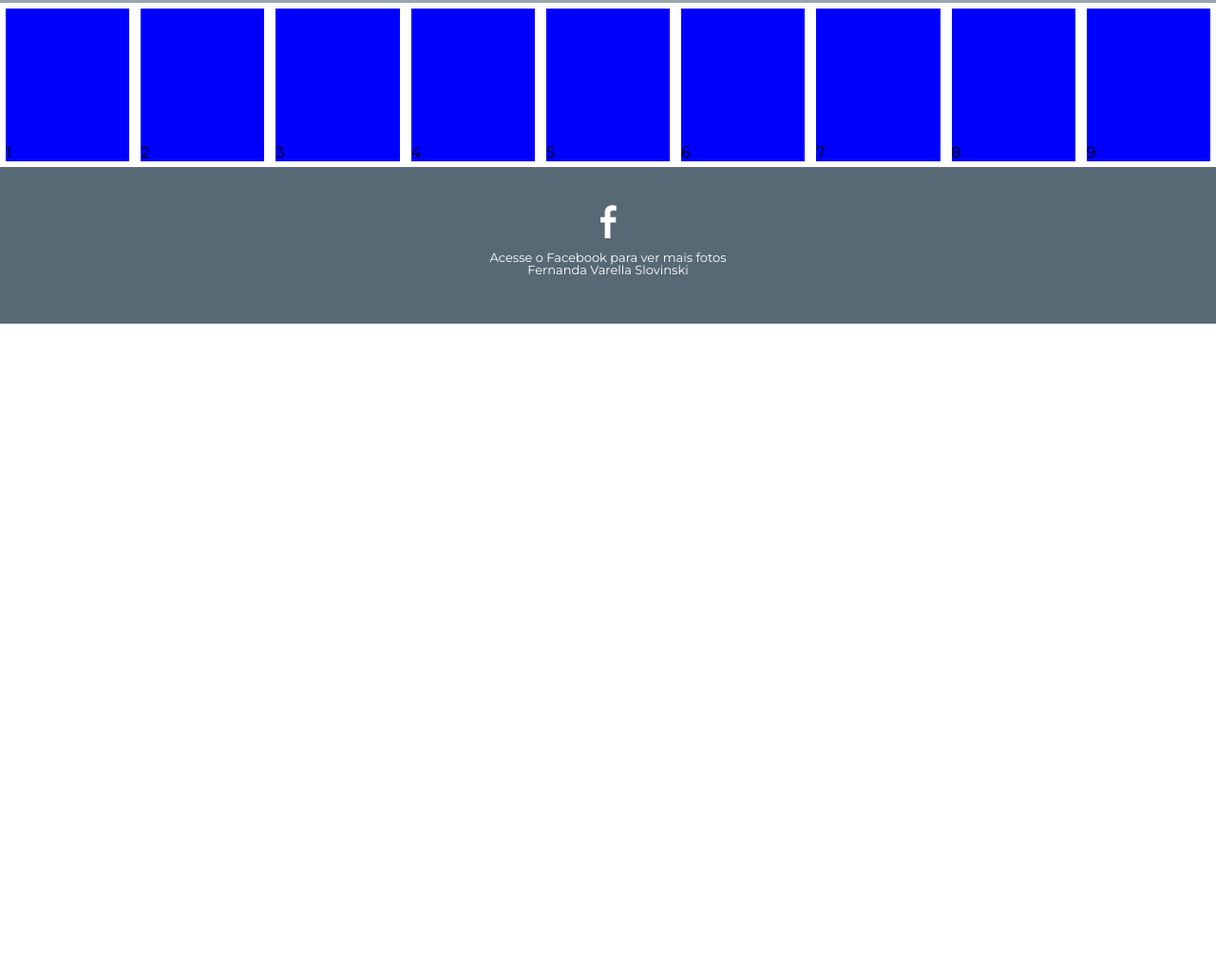
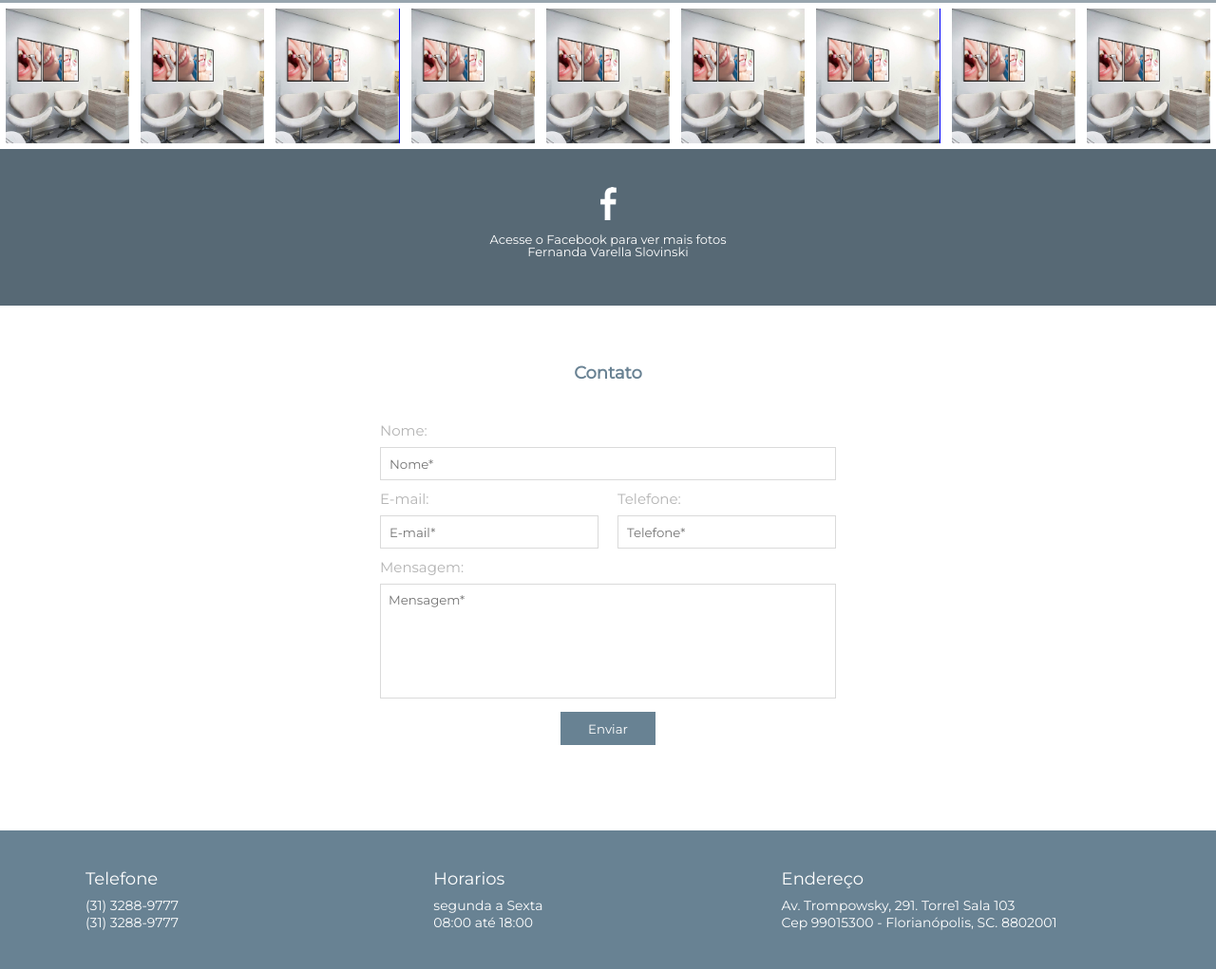
Before and after one commit to CarlosDevit/projeto_html_4, a plain HTML site: page index.html in a window 1280 px wide. Shown: the part 2774-3795 px from the top of the page at 95% size. Before the commit the page ends 3115 px from the top, so only its background shows below. Drawn offline with Linux system fonts and the light colour scheme.

Commit message:
Final Commit

```diff
--- a/css/style.css
+++ b/css/style.css
@@ -244,36 +244,36 @@ section.videos iframe {
 
 /*Section Treatments */
 
-section.treatments{
+section.treatments {
     padding: 70px 2%;
 }
 
-section.treatments div.treatment-container{
+section.treatments div.treatment-container {
     float: left;
     width: 33.3%;
 }
 
-section.treatments > h2{
+section.treatments>h2 {
     color: #698293;
     text-align: center;
     font-size: 18px;
 
 }
 
-section.treatments > div.container{
+section.treatments>div.container {
     padding: 80px 0;
 }
 
-div.treatment-single{
+div.treatment-single {
     padding: 20px;
 }
 
-div.treatment-single h2{
+div.treatment-single h2 {
     font-size: 18px;
     color: #737373;
 }
 
-div.treatment-single p{
+div.treatment-single p {
     padding: 10px 0;
     font-size: 13px;
     color: #b4b4b4;
@@ -283,39 +283,39 @@ div.treatment-single p{
 
 /*Section Depoiments*/
 
-section.depoiments > h2{
+section.depoiments>h2 {
     color: #698293;
     text-align: center;
     font-size: 18px;
 }
 
-section.depoiments div.container{
+section.depoiments div.container {
     padding: 80px 0;
     max-width: 400px;
 }
 
-section.depoiments div.depoiment-single{
+section.depoiments div.depoiment-single {
     text-align: center;
     width: 100%;
     padding: 0 2%;
 }
 
-div.depoiment-single q{
+div.depoiment-single q {
     font-size: 15px;
     color: #b4b4b4;
 }
 
-div.depoiment-single div.depoiment-name{
+div.depoiment-single div.depoiment-name {
     padding: 19px 0;
 }
 
-div.depoiment-name img{
+div.depoiment-name img {
     width: 32px;
     height: 32px;
     border-radius: 16px;
 }
 
-div.depoiment-name span{
+div.depoiment-name span {
     position: relative;
     top: 4px;
     font-size: 13px;
@@ -323,11 +323,12 @@ div.depoiment-name span{
     display: inline-block;
     vertical-align: top;
 }
+
 /*-----*/
 
 /*Section social*/
 
-div.instagram-call{
+div.instagram-call {
     float: left;
     width: 100%;
     text-align: center;
@@ -335,7 +336,7 @@ div.instagram-call{
     background: #98a5ae;
 }
 
-div.instagram-call p{
+div.instagram-call p {
     color: white;
     font-size: 13px;
     padding: 10px 0;
@@ -343,26 +344,28 @@ div.instagram-call p{
 }
 
 
-div.instagram-call a{
+div.instagram-call a {
     text-decoration: none;
     color: white;
 }
 
-div.social-mosaic{
+div.social-mosaic {
     float: left;
     width: 100%;
 }
 
-div.img-mosaic-single-social{
+div.img-mosaic-single-social {
     float: left;
     width: calc(100% / 9);
+    background-repeat: no-repeat;
+    background-size: 100% 100%;
     padding-top: calc(100% / 9);
     background-color: blue;
     border: 6px solid white;
 }
 
 
-div.fb-call{
+div.fb-call {
     float: left;
     width: 100%;
     text-align: center;
@@ -370,7 +373,7 @@ div.fb-call{
     background: #576975;
 }
 
-div.fb-call p{
+div.fb-call p {
     color: white;
     font-size: 13px;
     padding: 10px 0;
@@ -378,9 +381,107 @@ div.fb-call p{
 }
 
 
-div.fb-call a{
+div.fb-call a {
     text-decoration: none;
     color: white;
+}
+
+/*-----*/
+
+/*Section Contacts*/
+
+section.contact {
+    padding: 60px 0;
+}
+
+section.contact>h2 {
+    color: #698293;
+    text-align: center;
+    font-size: 18px;
+}
+
+section.contact form {
+    width: 100%;
+    margin: 30px auto;
+    max-width: 500px;
+}
+
+div.form-wraper {
+    float: left;
+    padding: 0 2%;
+    margin-top: 10px;
+}
+
+div.w100 {
+    width: 100%;
+}
+
+div.w50 {
+    width: 50%;
+}
+
+div.form-wraper span {
+    font-size: 15px;
+    color: #b4b4b4;
+}
+
+div.form-wraper input[type=text] {
+    width: 100%;
+    height: 35px;
+    line-height: 25px;
+    padding-left: 9px;
+    border: 1px solid #dadada;
+    margin-top: 8px;
+}
+
+div.form-wraper textarea{
+    width: 100%;
+    padding: 8px;
+    height: 121px;
+    resize: none;
+    margin-top: 8px;
+    border: 1px solid #dadada;
+}
+
+div.form-wraper input[type=submit]{
+    width: 100px;
+    height: 35px;
+    display: inline-block;
+    border: 0;
+    background: #688293;
+    color: white;
+    cursor: pointer;
+
+}
+
+/*-----*/
+
+/*Footer*/
+
+footer{
+    padding: 40px 2%;
+    background-color: #688293;
+}
+
+footer .container{
+    max-width: 1100px;
+}
+
+footer div.footer-block{
+    float: left;
+    width: 33.3%;
+}
+
+footer div.footer-block h2{
+    color: white;
+    font-weight: normal;
+    font-size: 18px;
+}
+
+footer div.footer-block p{
+    color: white;
+    margin-top: 8px;
+    font-size: 14px;
 }
 
 /*-----*/
@@ -388,12 +489,12 @@ div.fb-call a{
 /* Media Queries */
 @media screen and (max-width: 1024px) {
 
-    div.img-mosaic-single-social{
+    div.img-mosaic-single-social {
         width: calc(100% / 6);
         padding-top: calc(100% / 6);
     }
 
-    div.social-mosaic > div:nth-of-type(1n+7){
+    div.social-mosaic>div:nth-of-type(1n+7) {
         display: none;
     }
 }
@@ -491,7 +592,7 @@ div.fb-call a{
 
     }
 
-    section.videos{
+    section.videos {
         text-align: center;
     }
 
@@ -514,14 +615,25 @@ div.fb-call a{
     }
 
 
-    div.img-mosaic-single-social{
+    div.img-mosaic-single-social {
         width: calc(100% / 3);
         padding-top: calc(100% / 3);
     }
 
-    div.social-mosaic > div:nth-of-type(1n+4){
+    div.social-mosaic>div:nth-of-type(1n+4) {
         display: none;
     }
+
+    footer{
+        text-align: center;
+    }
+
+    footer div.footer-block{
+        float: none;
+        width: 100%;
+        margin: 30px 0;
+    }
+
 
 
 }
@@ -538,6 +650,10 @@ div.fb-call a{
         width: 100%;
         padding-top: calc(100% * 0.6);
     }
+
+    div.w50 {
+        width: 100%;
+    }
 }
 
 
--- a/index.html
+++ b/index.html
@@ -266,34 +266,93 @@
 
     <section class="social">
         <div class="instagram-call">
-            <a href="https://www.instagram.com/dra.fernanda_slovinski/"
-             target="_blank"><img src="images/inst.png" /></a>
-            <p>Acesse o Instagram para ver mais fotos <br/>
+            <a href="https://www.instagram.com/dra.fernanda_slovinski/" target="_blank"><img
+                    src="images/inst.png" /></a>
+            <p>Acesse o Instagram para ver mais fotos <br />
                 @dra.fernanda_slovinski</p>
         </div><!-- instagram-call -->
 
         <div class="social-mosaic">
-            <div class="img-mosaic-single-social">1</div><!-- img-mosaic-single-social -->
-            <div class="img-mosaic-single-social">2</div><!-- img-mosaic-single-social -->
-            <div class="img-mosaic-single-social">3</div><!-- img-mosaic-single-social -->
-            <div class="img-mosaic-single-social">4</div><!-- img-mosaic-single-social -->
-            <div class="img-mosaic-single-social">5</div><!-- img-mosaic-single-social -->
-            <div class="img-mosaic-single-social">6</div><!-- img-mosaic-single-social -->
-            <div class="img-mosaic-single-social">7</div><!-- img-mosaic-single-social -->
-            <div class="img-mosaic-single-social">8</div><!-- img-mosaic-single-social -->
-            <div class="img-mosaic-single-social">9</div><!-- img-mosaic-single-social -->
+            <div style="background-image: url(images/mosaic.jpg);"
+            class="img-mosaic-single-social"></div><!-- img-mosaic-single-social -->
+            <div style="background-image: url(images/mosaic.jpg);"
+            class="img-mosaic-single-social"></div><!-- img-mosaic-single-social -->
+            <div style="background-image: url(images/mosaic.jpg);"
+            class="img-mosaic-single-social"></div><!-- img-mosaic-single-social -->
+            <div style="background-image: url(images/mosaic.jpg);"
+            class="img-mosaic-single-social"></div><!-- img-mosaic-single-social -->
+            <div style="background-image: url(images/mosaic.jpg);"
+            class="img-mosaic-single-social"></div><!-- img-mosaic-single-social -->
+            <div style="background-image: url(images/mosaic.jpg);"
+            class="img-mosaic-single-social"></div><!-- img-mosaic-single-social -->
+            <div style="background-image: url(images/mosaic.jpg);"
+            class="img-mosaic-single-social"></div><!-- img-mosaic-single-social -->
+            <div style="background-image: url(images/mosaic.jpg);"
+            class="img-mosaic-single-social"></div><!-- img-mosaic-single-social -->
+            <div style="background-image: url(images/mosaic.jpg);"
+            class="img-mosaic-single-social"></div><!-- img-mosaic-single-social -->
         </div><!-- social-mosaic -->
 
         <div class="fb-call">
-            <a href="https://www.fb.com/FernandaVarellaSlovinski"
-             target="_blank"><img src="images/fb.png" /></a>
-            <p>Acesse o Facebook para ver mais fotos <br/>
+            <a href="https://www.fb.com/FernandaVarellaSlovinski" target="_blank"><img src="images/fb.png" /></a>
+            <p>Acesse o Facebook para ver mais fotos <br />
                 Fernanda Varella Slovinski</p>
         </div><!-- fb-call -->
 
         <div class="clear"></div><!-- clear -->
     </section><!-- social -->
 
+    <section class="contact">
+        <h2>Contato</h2>
+        <form>
+            <div class="form-wraper w100">
+                <span>Nome:</span>
+                <input type="text" name="name" placeholder="Nome*" />
+            </div><!-- form-wraper -->
+
+            <div class="form-wraper w50">
+                <span>E-mail:</span>
+                <input type="text" name="e-mail" placeholder="E-mail*" />
+            </div><!-- form-wraper -->
+
+            <div class="form-wraper w50">
+                <span>Telefone:</span>
+                <input type="text" name="telephone" placeholder="Telefone*" />
+            </div><!-- form-wraper -->
+
+            <div class="form-wraper w100">
+                <span>Mensagem:</span>
+                <textarea placeholder="Mensagem*"></textarea>
+            </div><!-- form-wraper -->
+
+            <div class="form-wraper w100" style="text-align: center;">
+                <input type="submit" name="acao" value="Enviar">
+            </div><!-- form-wraper -->
+            <div class="clear"></div><!-- clear -->
+        </form>
+    </section><!-- contact -->
+
+    <footer>
+        <div class="container">
+            <div class="footer-block">
+                <h2>Telefone</h2>
+                <p>(31) 3288-9777<br />(31) 3288-9777</p>
+            </div><!-- footer-block -->
+
+            <div class="footer-block">
+                <h2>Horarios</h2>
+                <p>segunda a Sexta<br />08:00 até 18:00</p>
+            </div><!-- footer-block -->
+
+            <div class="footer-block">
+                <h2>Endereço</h2>
+                <p>Av. Trompowsky, 291. Torre1 Sala 103<br />
+                    Cep 99015300 - Florianópolis, SC. 8802001</p>
+            </div><!-- footer-block -->
+            <div class="clear"></div><!-- clear -->
+        </div><!-- container -->
+    </footer><!-- footer -->
+
 </body>
 
 </html>
```
